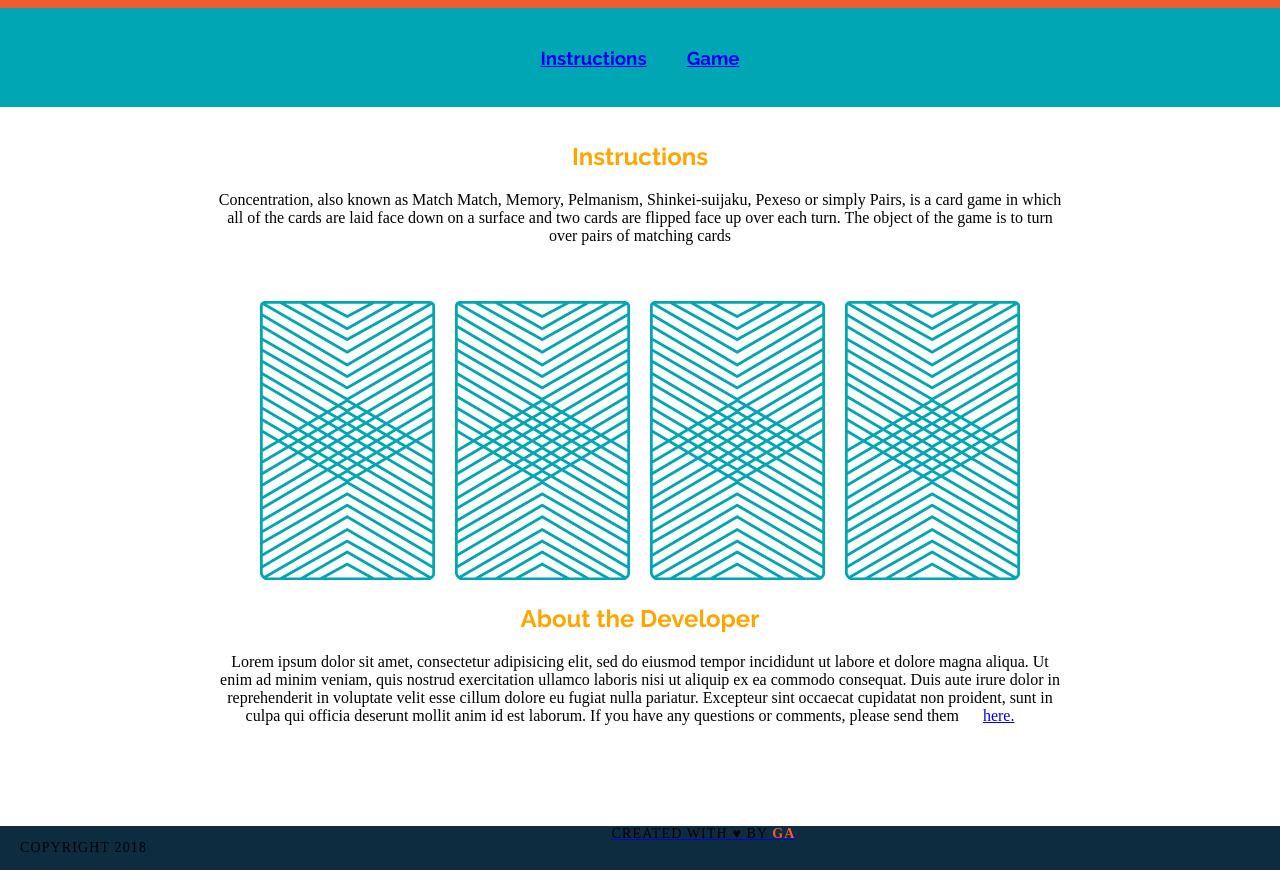
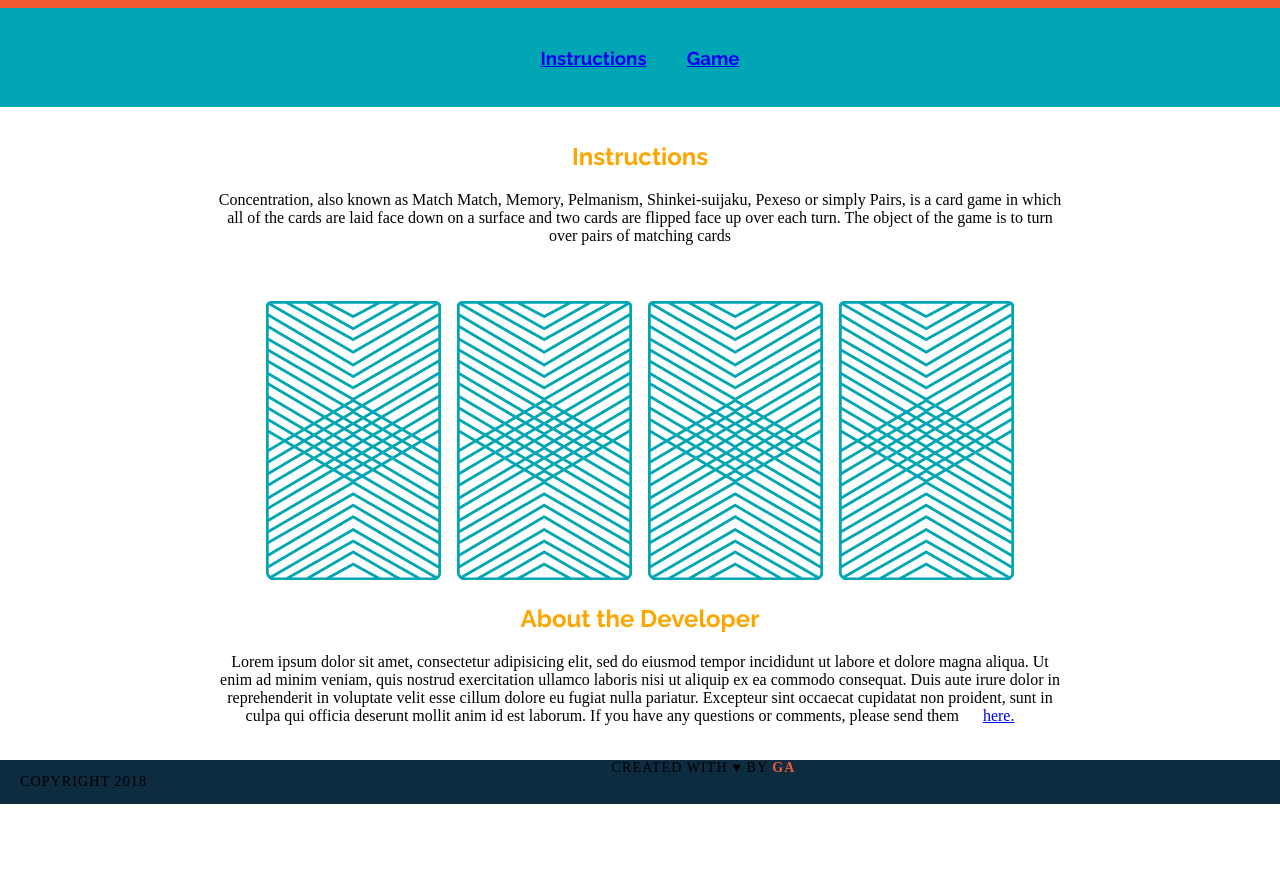
Before and after one commit to gofar09/wdi-fundamentals-memorygame, a plain HTML site: page memory_game/index.html in a window 1280 px wide. Shown: the part 89-977 px from the top of the page. After the commit the page ends 893 px from the top, so only its background shows below. Drawn offline with Linux system fonts and the light colour scheme; a web font is replaced by a local one.

Commit message:
memory game first version

```diff
--- a/memory_game/css/style.css
+++ b/memory_game/css/style.css
@@ -59,7 +59,7 @@
 	text-transform: uppercase;
 	padding: 0px 20px;
 	background-color: #0D2C40;
-	font-color:white;
+	font-color: #FFFFFF;
 	font-size: 14px;
 	letter-spacing: .08em;
 	font-weight: 500;
--- a/memory_game/index.html
+++ b/memory_game/index.html
@@ -16,19 +16,14 @@
 	<main>
 		<h2 id="instructions">Instructions</h2>
 		<p>Concentration, also known as Match Match, Memory, Pelmanism, Shinkei-suijaku, Pexeso or simply Pairs, is a card game in which all of the cards are laid face down on a surface and two cards are flipped face up over each turn. The object of the game is to turn over pairs of matching cards</p>
-			<div id="game">
-				<img src="images/back.png" alt="Queen of Diamonds">
-				<img src="images/back.png" alt="Queen of Hearts">
-				<img src="images/back.png" alt="King of Diamonds">
-				<img src="images/back.png" alt="King of Hearts">
-			</div>
+			<div id="game-board" class="board clearfix"></div>
 		<h2>About the Developer</h2>
 		<p>Lorem ipsum dolor sit amet, consectetur adipisicing elit, sed do eiusmod
 		tempor incididunt ut labore et dolore magna aliqua. Ut enim ad minim veniam,
 		quis nostrud exercitation ullamco laboris nisi ut aliquip ex ea commodo
 		consequat. Duis aute irure dolor in reprehenderit in voluptate velit esse
 		cillum dolore eu fugiat nulla pariatur. Excepteur sint occaecat cupidatat non
-		proident, sunt in culpa qui officia deserunt mollit anim id est laborum. If you have any questions or comments, please send them <a href="mailto:gordon.d.farrell@gmail.com">here.</p>
+		proident, sunt in culpa qui officia deserunt mollit anim id est laborum. If you have any questions or comments, please send them <a href="mailto:gordon.d.farrell@gmail.com">here.</a></p>
 	</main>
 	<footer class="clearfix">
 		<div class="copyright">
--- a/memory_game/js/main.js
+++ b/memory_game/js/main.js
@@ -21,7 +21,7 @@
 	suit: "diamonds",
 	cardImage: "images/king-of-diamonds.png"
 	}
-	];
+];
 
 var cardsInPlay = [];
 
@@ -35,12 +35,25 @@
 }
 }
 
-var flipCard = function(cardId){
+
+
+var flipCard = function(){
+	var cardId = this.getAttribute('data-id');
 	console.log("User flipped a " + cards[cardId].rank + " of " + cards[cardId].suit);
 	console.log(cards[cardId].cardImage);
 	cardsInPlay.push(cards[cardId].rank);
+	this.setAttribute('src', cards[cardId].cardImage);
 	checkForMatch();
 }
-flipCard(0)
+var createBoard = function () {
+	for (var i = 0; i < cards.length; i++) {
+		var cardElement = document.createElement('img');
+		cardElement.setAttribute('src', 'images/back.png');
+		cardElement.setAttribute('data-id', i);
+    	cardElement.addEventListener('click', flipCard);
+    	var gameBoard = document.getElementById('game-board');
+    	gameBoard.appendChild(cardElement);
+	}
+}
 
-flipCard(1)
+createBoard();
```
